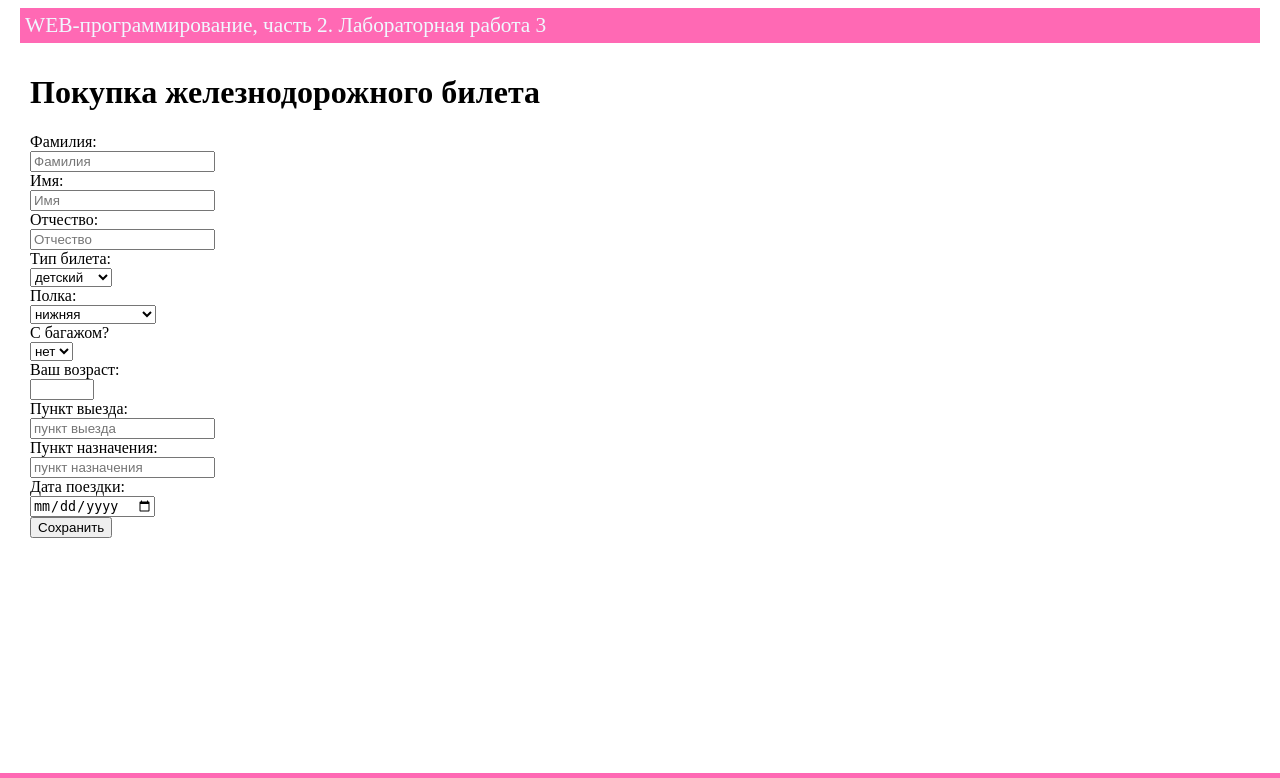
After one commit to ffuchi/web-programming-labs-2, a Flask app: template templates/ticketPay.html in a window 1280 px wide. The commit adds this page. Shown: the top 778 px of the page. Run offline with Flask 3, Linux system fonts and the light colour scheme; the template is opened without the code that fills it, so the values that code supplies are empty; parts of the project's set-up code (start-up, migrations or seed data) failed here and were passed over.

Commit message:
в процессе 9

```diff
--- a/templates/lab3.html
+++ b/templates/lab3.html
@@ -12,6 +12,9 @@
         <li>
             <a href="/lab3/order">Заказ напитка</a>
         </li>
+        <li>
+            <a href="/lab3/ticketPay">Покупка железнодорожного билета</a>
+        </li>
     </ol>
 {% endblock %}
 
--- /dev/null
+++ b/templates/ticketPay.html
@@ -0,0 +1,73 @@
+{% extends "base.html" %}
+
+{% block lab %}Лабораторная работа 3{% endblock %}
+
+{% block main %}
+
+    <h1>Покупка железнодорожного билета</h1>
+
+    <form action="/lab3/ticket">
+        <label>Фамилия:</label>
+        <div>
+            <input type="text" placeholder="Фамилия" name="user1" value="{{user1 or ''}}" required>
+        </div>
+        <label>Имя:</label>
+        <div>
+            <input type="text" placeholder="Имя" name="user2" value="{{user2 or ''}}" required>
+        </div>
+        <label>Отчество:</label>
+        <div>
+            <input type="text" placeholder="Отчество" name="user3" value="{{user3 or ''}}" required>
+        </div>
+
+        <label>Тип билета:</label>
+        <div>
+            <select name="typeTicket">
+                <option value="childlike" {{sex == 'childlike' and 'selected'}}>детский</option>
+                <option value="adult" {{sex == 'adult' and 'selected'}}>взрослый</option>
+            </select>
+        </div>
+
+        <label>Полка:</label>
+        <div>
+            <select name="typeShelf">
+                <option value="lower" {{sex == 'lower' and 'selected'}}>нижняя</option>
+                <option value="upper" {{sex == 'upper' and 'selected'}}>верхняя</option>
+                <option value="upperSide" {{sex == 'upperSide' and 'selected'}}>верхняя боковая</option>
+                <option value="lowerSide" {{sex == 'lowerSide' and 'selected'}}>нижняя боковая</option>
+            </select>
+        </div>
+
+        <label>С багажом?</label>
+        <div>
+            <select name="luggage">
+                <option value="no" {{sex == 'no' and 'selected'}}>нет</option>
+                <option value="yes" {{sex == 'yes' and 'selected'}}>да</option>
+            </select>
+        </div>
+
+        <label>Ваш возраст:</label>
+        <div>
+            <input type="number" name="age" min="18" max="120" value="{{age or ''}}" required>
+        </div>
+
+        <label>Пункт выезда:</label>
+        <div>
+            <input type="text" placeholder="пункт выезда" name="departurePoint" value="{{departurePoint or ''}}" required>
+        </div>
+
+        <label>Пункт назначения:</label>
+        <div>
+            <input type="text" placeholder="пункт назначения" name="destination" value="{{destination or ''}}" required>
+        </div>
+
+        <label>Дата поездки:</label>
+        <div>
+            <input type="date" name="date" value="{{date or ''}}" required>
+        </div>
+        <div>
+            <button type="submit">Сохранить</button>
+        </div>
+    </form>
+
+{% endblock %}
```
Also changed, not shown: lab3.py (+35 -0 lines), templates/ticket.html (added, +19 -0 lines).
